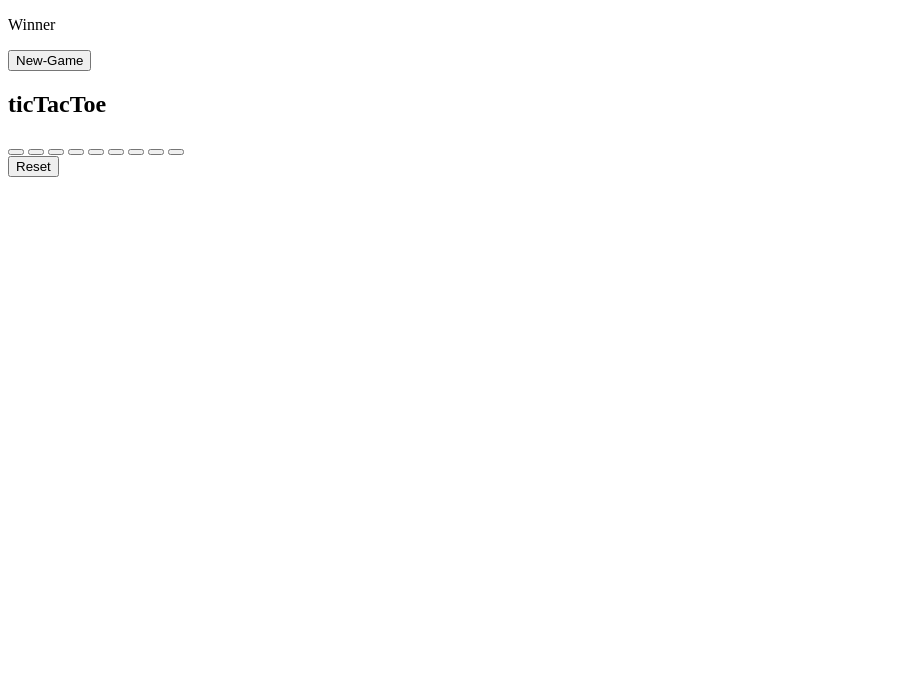
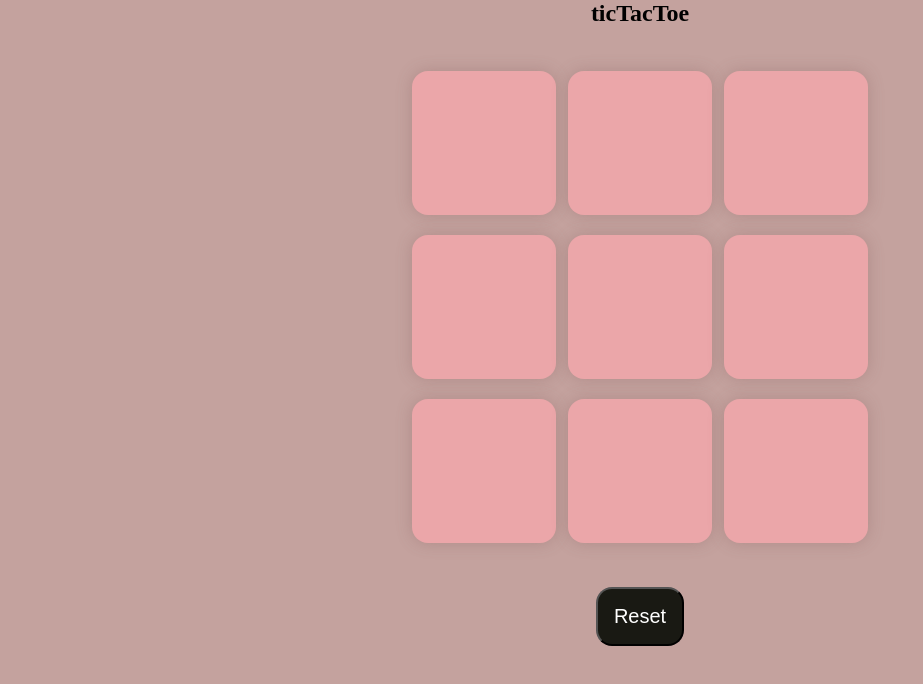
Before and after one commit to dhurv-gupta/TicTacToe, a plain HTML site: page index.html in a window 1280 px wide. Shown: the whole page, without its empty margins (0-923 px from the left). Drawn offline with Linux system fonts and the light colour scheme.

Commit message:
Update index.html

```diff
--- a/index.html
+++ b/index.html
@@ -4,7 +4,7 @@
     <meta charset="UTF-8">
     <meta name="viewport" content="width=device-width, initial-scale=1.0">
     <title>Document</title>
-    <link rel="stylesheet" href="tictacstyle.css" />
+    <link rel="stylesheet" href="style.css" />
 </head>
 <body>
     <main>
@@ -32,6 +32,6 @@
     <button class="reset-btn">Reset</button>
 
     </main>
-    <script src="tictacApp.js"></script>
+    <script src="script.js"></script>
 </body>
 </html>
```
